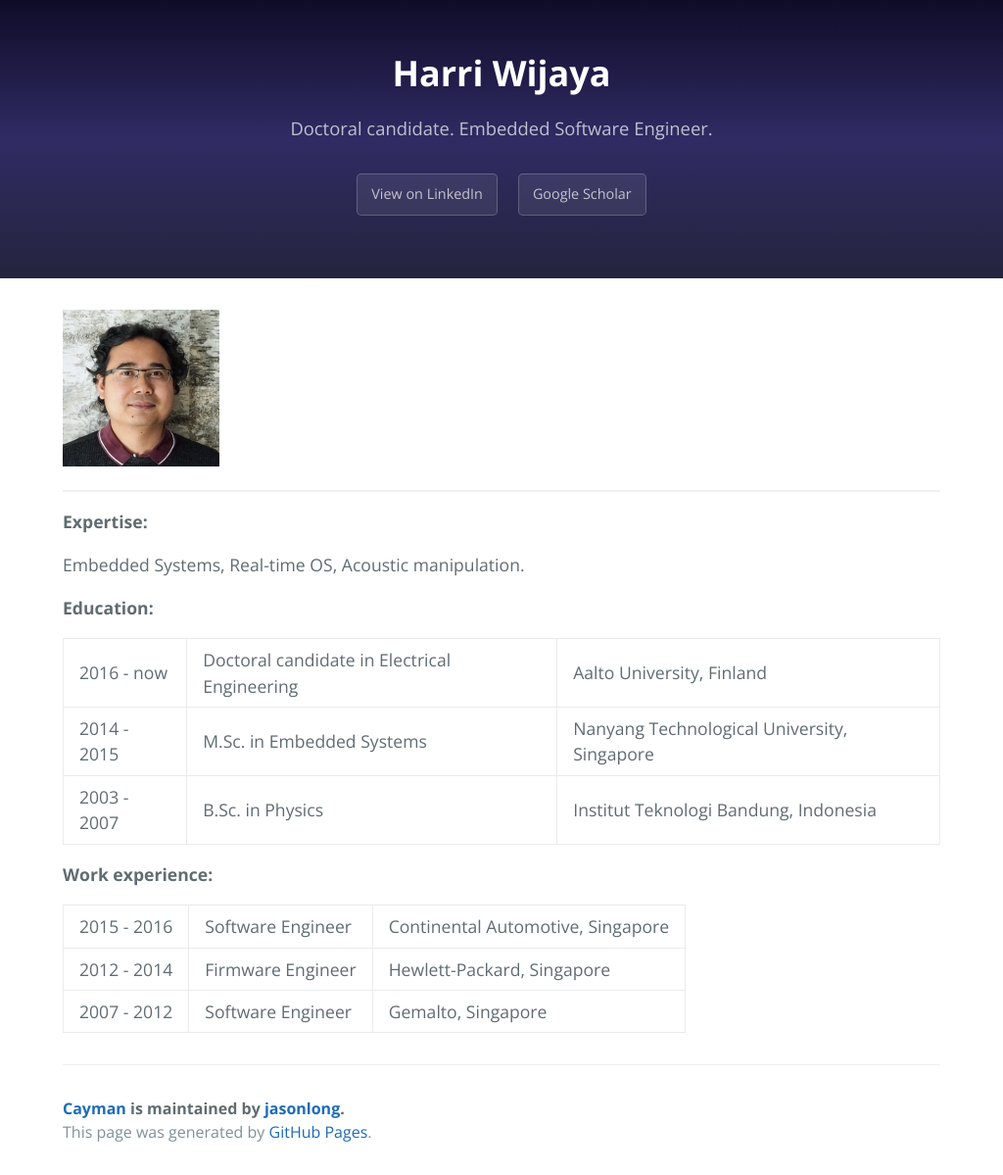
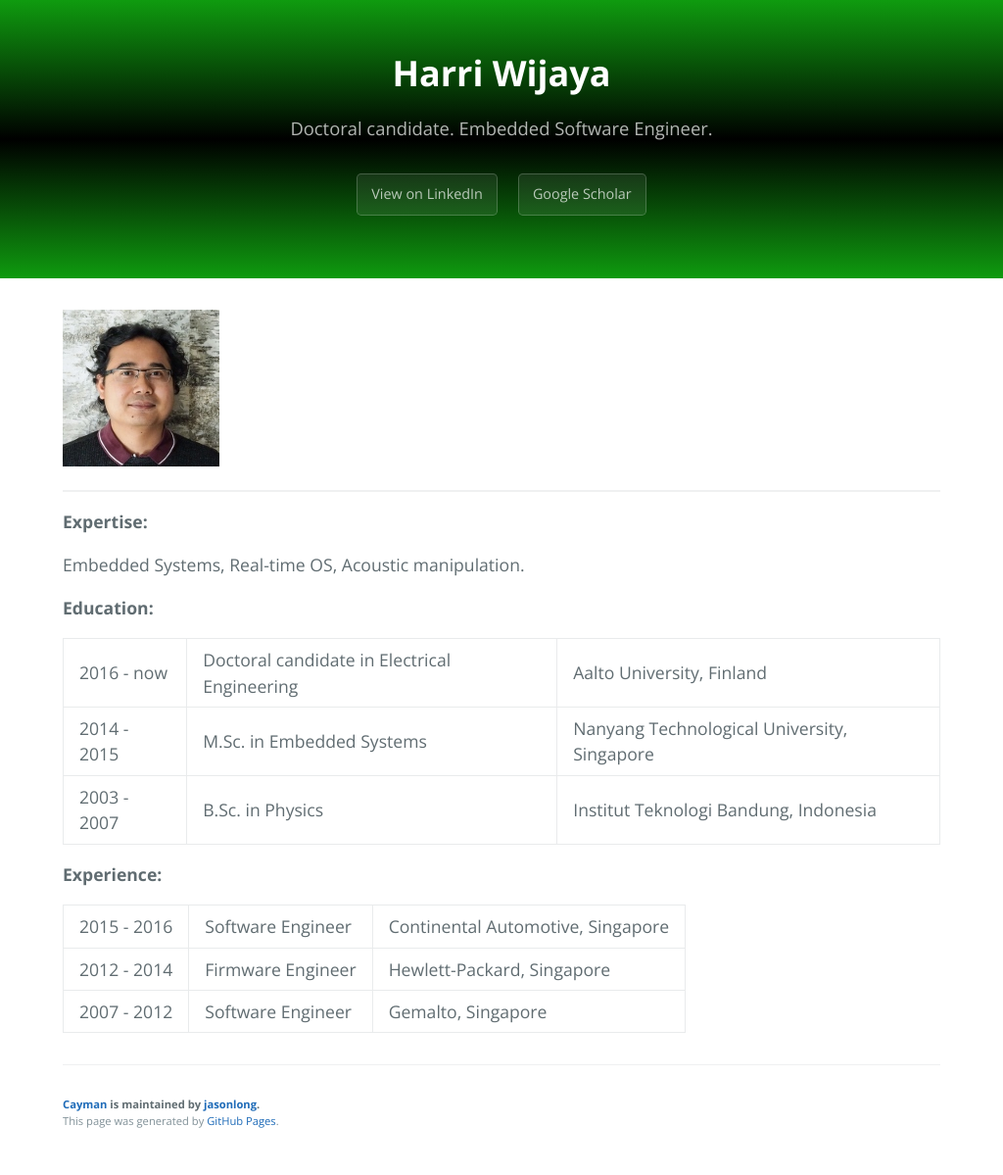
Before and after one commit to harriwijaya/harriwijaya.github.io, a website: page index.html in a window 1024 px wide. Shown: the whole page at 98% size. Drawn offline with nearby package versions, Linux system fonts and the light colour scheme.

Commit message:
Update color and credit font-size
Update color and credit font-size

```diff
--- a/css/cayman.css
+++ b/css/cayman.css
@@ -54,7 +54,8 @@ a {
   text-align: center;
   background-color: #159957;
   /*background-image: linear-gradient(120deg, #155799, #159957); }*/
-  background-image: linear-gradient(#0f0c29, #302b63, #24243e); }
+  /* background-image: linear-gradient(#0f0c29, #302b63, #24243e); } */
+  background-image: linear-gradient(0deg, #0f9b0f, #000000, #0f9b0f); }
   @media screen and (min-width: 64em) {
     .page-header {
       padding: 5rem 6rem; } }
@@ -226,10 +227,10 @@ a {
   border-top: solid 1px #eff0f1; }
   @media screen and (min-width: 64em) {
     .site-footer {
-      font-size: 1rem; } }
+      font-size: 1rem; } } /* font-size: 1rem; } } */
   @media screen and (min-width: 42em) and (max-width: 64em) {
     .site-footer {
-      font-size: 1rem; } }
+      font-size: 0.7rem; } } /* font-size: 1rem; } } */
   @media screen and (max-width: 42em) {
     .site-footer {
       font-size: 0.9rem; } }
--- a/index.html
+++ b/index.html
@@ -50,7 +50,7 @@
         </table>
         </p>
 
-        <p><strong>Work experience:</strong></p>
+        <p><strong>Experience:</strong></p>
         <p>
         <table>
         <tbody>
```
